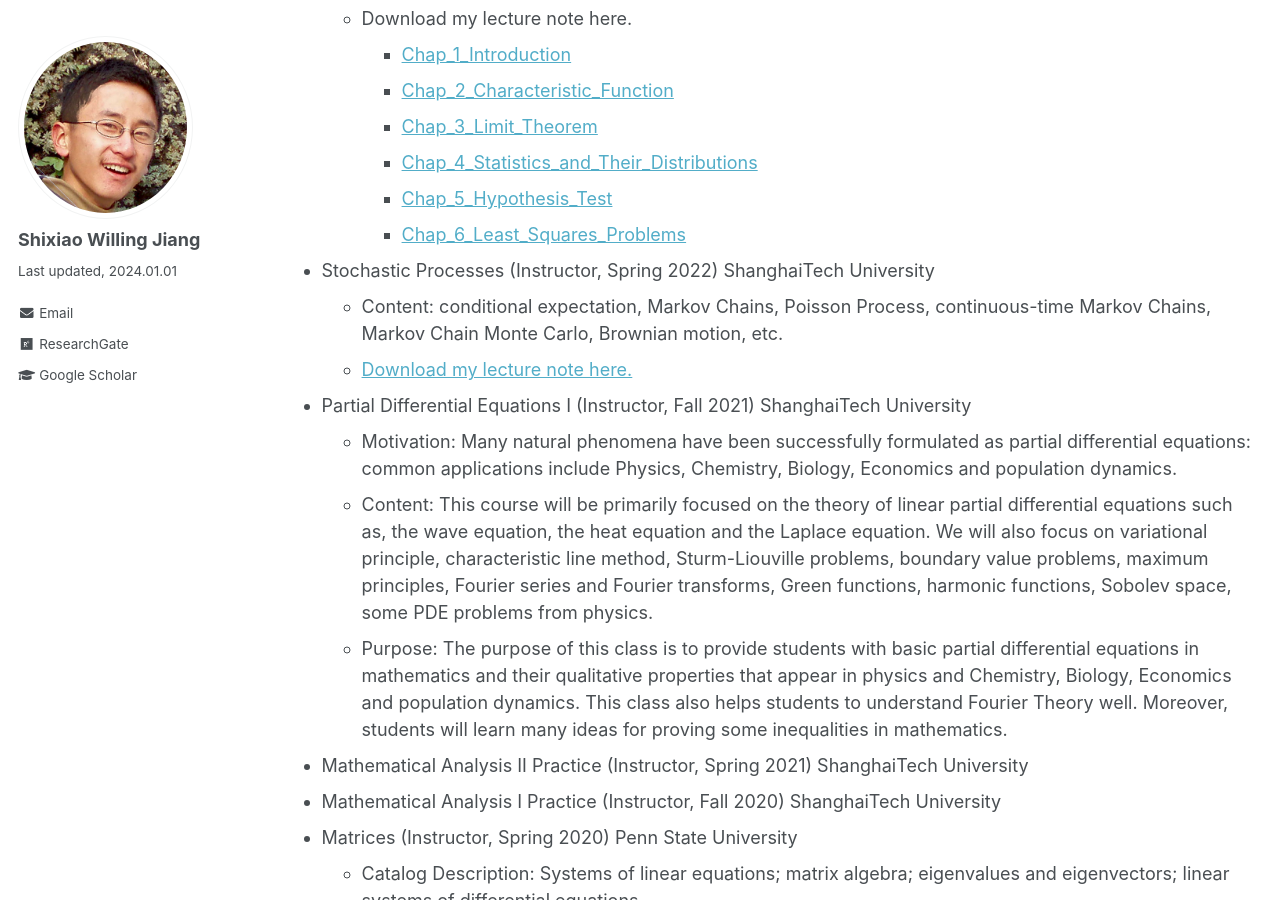
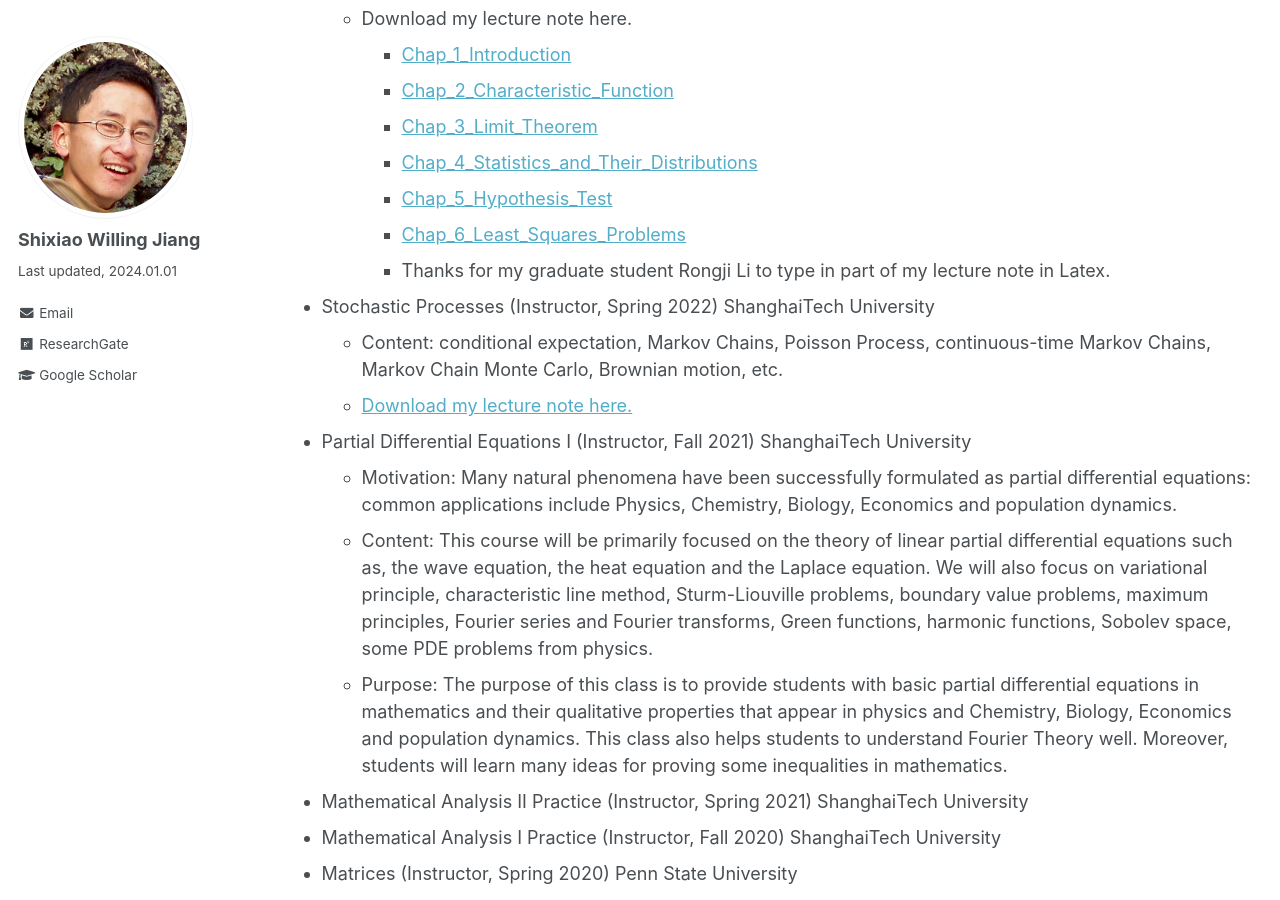
Before and after one commit to willingjiang/willingjiang.github.io, a Jekyll site: the page built from _pages/teachings.md, in a window 1280 px wide and 900 px high, scrolled down 330 px. Built offline with Jekyll 4.4.1, drawn with Linux system fonts in a browser that asks for light colours.

Commit message:
Update teachings.md

```diff
--- a/_pages/teachings.md
+++ b/_pages/teachings.md
@@ -18,6 +18,7 @@ author_profile: true
     * [Chap_4_Statistics_and_Their_Distributions](http://willingjiang.github.io/files/Prob_Stat_2_Chap4.pdf)
     * [Chap_5_Hypothesis_Test](http://willingjiang.github.io/files/Prob_Stat_2_Chap5.pdf)
     * [Chap_6_Least_Squares_Problems](http://willingjiang.github.io/files/Prob_Stat_2_Chap6.pdf)
+    * Thanks for my graduate student Rongji Li to type in part of my lecture note in Latex.
 
 * Stochastic Processes (Instructor, Spring 2022) ShanghaiTech University
   * Content: conditional expectation, Markov Chains, Poisson Process,  continuous-time Markov Chains, Markov Chain Monte Carlo, Brownian motion, etc.
```
